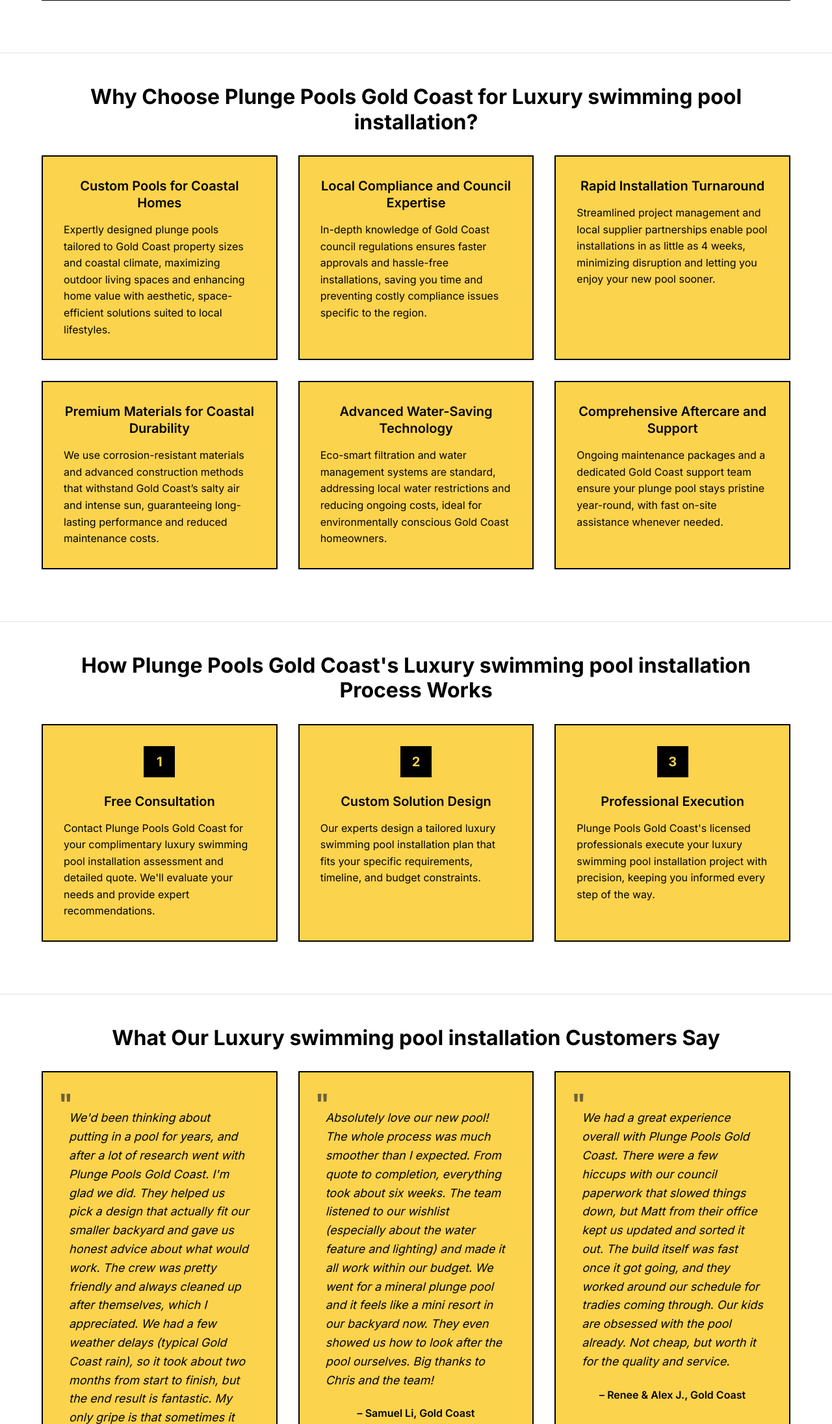
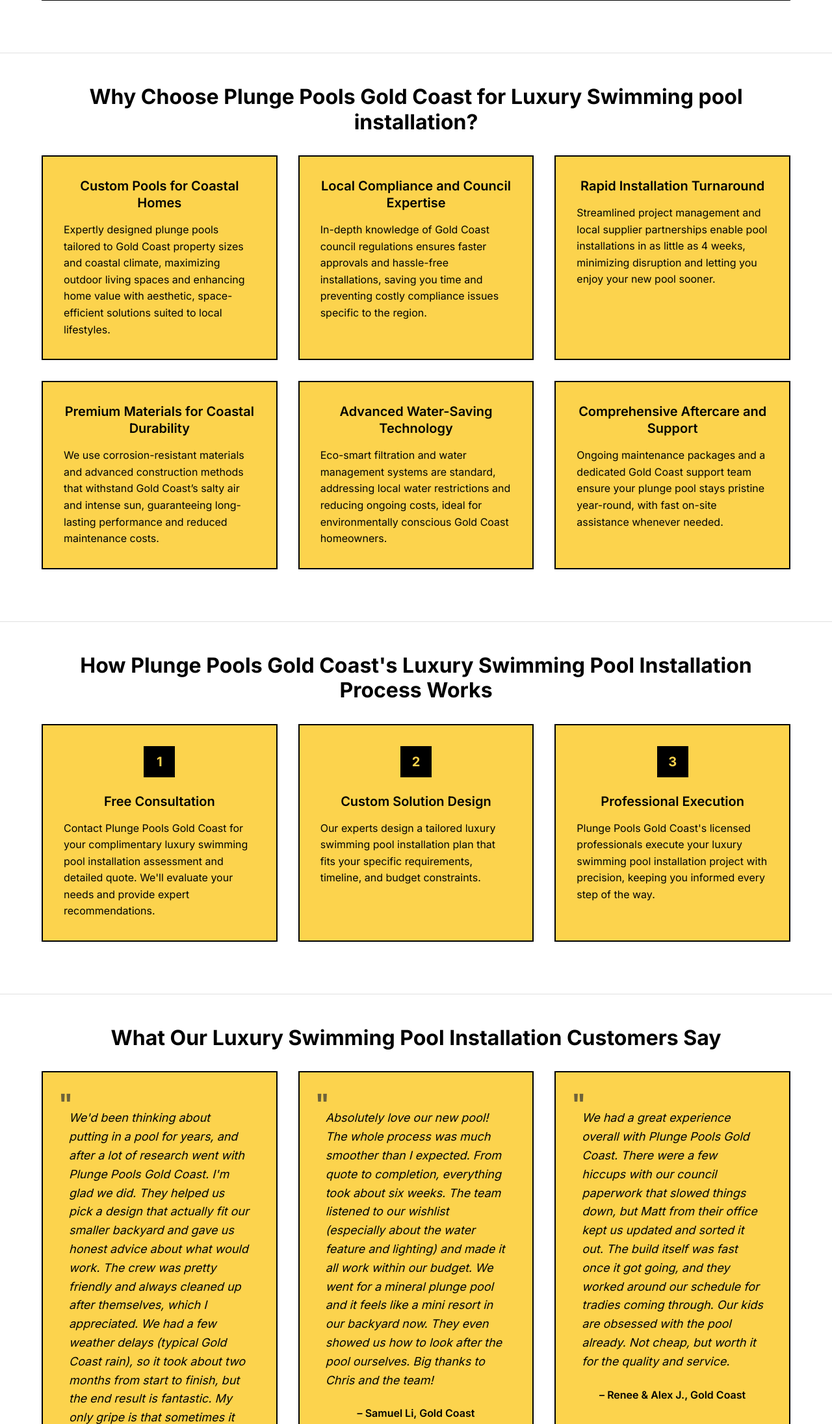
Before and after one commit to plungepoolsgoldcoast/plunge-pools-gold-co-aa143, a plain HTML site: page luxury-swimming-pool-installation-in-gold-coast.html in a window 1280 px wide. Shown: the part 2100-4291 px from the top of the page at 65% size. Drawn offline with Linux system fonts and the light colour scheme.

Commit message:
Update luxury-swimming-pool-installation-in-gold-coast.html

```diff
--- a/luxury-swimming-pool-installation-in-gold-coast.html
+++ b/luxury-swimming-pool-installation-in-gold-coast.html
@@ -799,7 +799,7 @@
     <!-- Why Choose Section -->
     <section class="section">
         <div class="container">
-            <h2>Why Choose Plunge Pools Gold Coast for Luxury swimming pool installation?</h2>
+            <h2>Why Choose Plunge Pools Gold Coast for Luxury Swimming pool installation?</h2>
             <div class="benefits-grid">
 
                 <div class="benefit-card">
@@ -839,7 +839,7 @@
     <!-- How It Works -->
     <section class="section">
         <div class="container">
-            <h2>How Plunge Pools Gold Coast's Luxury swimming pool installation Process Works</h2>
+            <h2>How Plunge Pools Gold Coast's Luxury Swimming Pool Installation Process Works</h2>
             <div class="steps">
                 <div class="step">
                     <div class="step-number">1</div>
@@ -863,7 +863,7 @@
     <!-- Testimonials -->
     <section class="section">
         <div class="container">
-            <h2>What Our Luxury swimming pool installation Customers Say</h2>
+            <h2>What Our Luxury Swimming Pool Installation Customers Say</h2>
             <div class="testimonials">
 
                 <div class="testimonial">
@@ -938,7 +938,7 @@
     <!-- Final CTA -->
     <section class="final-cta">
         <div class="container">
-            <h2>Ready for Expert Luxury swimming pool installation Services in Gold Coast, QLD?</h2>
+            <h2>Ready for Expert Luxury Swimming Pool Installation Services in Gold Coast, QLD?</h2>
             <p>Contact Plunge Pools Gold Coast today for your free consultation and experience the difference that professional luxury swimming pool installation services make.</p>
             <a href="https://plungepoolsgoldcoast.com.au" class="cta-button">Contact Plunge Pools Gold Coast Today</a>
         </div>
@@ -948,7 +948,7 @@
     <footer>
         <div class="container">
             <p>&copy; 2025 Plunge Pools Gold Coast. All rights reserved.</p>
-            <p>Licensed & Insured  Luxury swimming pool installation Services in Gold Coast, QLD</p>
+            <p>Licensed & Insured  Luxury Swimming Pool Installation Services in Gold Coast, QLD</p>
             <p><a href="https://plungepoolsgoldcoast.com.au">Visit Plunge Pools Gold Coast</a> | Professional luxury swimming pool installation solutions since 2015</p>
         </div>
     </footer>
```
